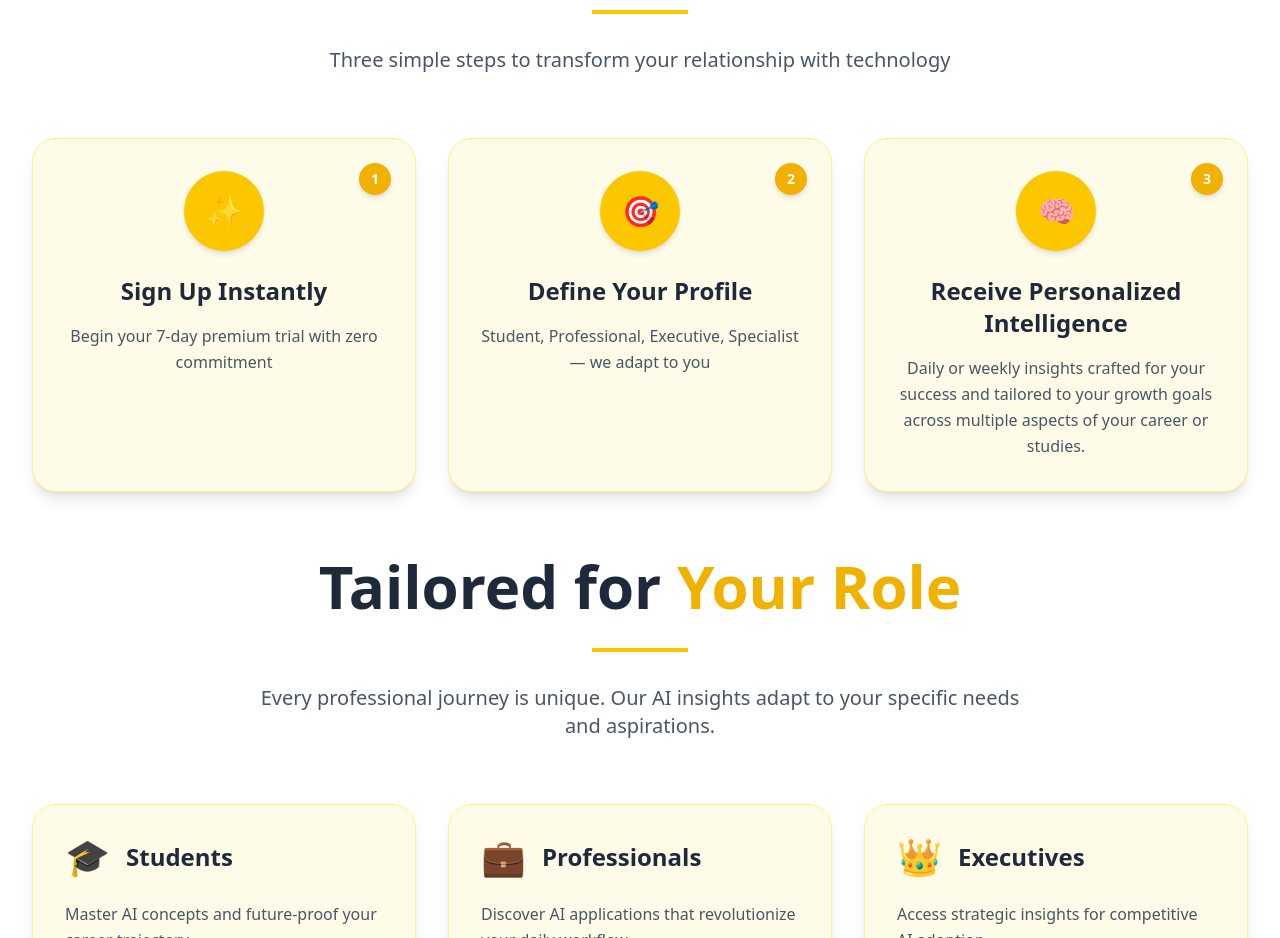
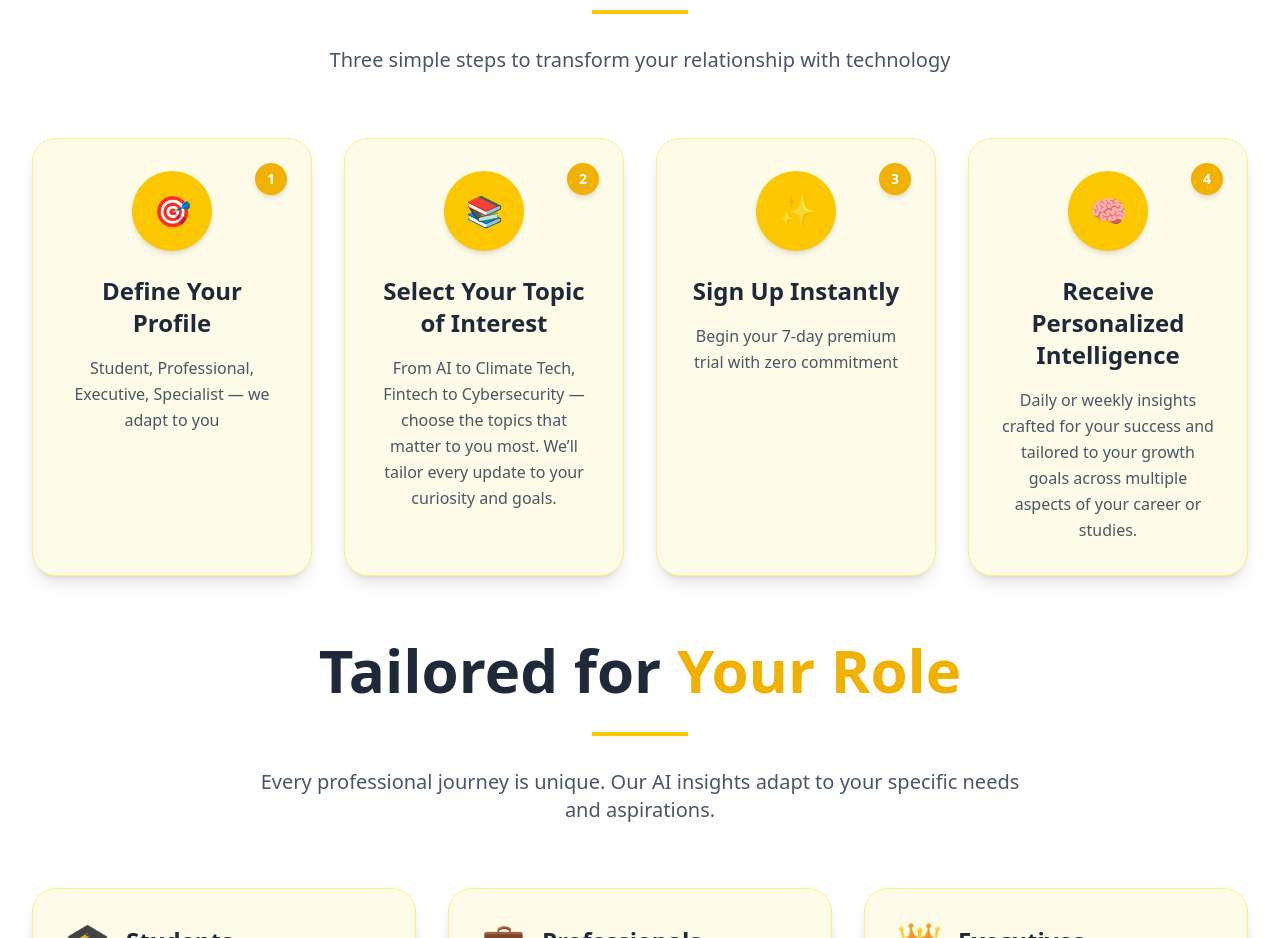
Before and after one commit to remote-cto/ultralit, a Next.js app: page / in a window 1280 px wide. Shown: the part 1560-2498 px from the top of the page. Built offline with nearby package versions, Linux system fonts and the light colour scheme.

Commit message:
changes the ui

```diff
--- a/app/components/HowItWorksSection.tsx
+++ b/app/components/HowItWorksSection.tsx
@@ -4,19 +4,26 @@ const HowItWorksSection = () => {
   const steps = [
     {
       number: 1,
-      title: "Sign Up Instantly",
-      description: "Begin your 7-day premium trial with zero commitment",
-      icon: "✨",
-    },
-    {
-      number: 2,
       title: "Define Your Profile",
       description:
         "Student, Professional, Executive, Specialist — we adapt to you",
       icon: "🎯",
     },
     {
+      number: 2,
+      title: "Select Your Topic of Interest",
+      description:
+        "From AI to Climate Tech, Fintech to Cybersecurity — choose the topics that matter to you most. We’ll tailor every update to your curiosity and goals.",
+      icon: "📚",
+    },
+    {
       number: 3,
+      title: "Sign Up Instantly",
+      description: "Begin your 7-day premium trial with zero commitment",
+      icon: "✨",
+    },
+    {
+      number: 4,
       title: "Receive Personalized Intelligence",
       description:
         "Daily or weekly insights crafted for your success and tailored to your growth goals across multiple aspects of your career or studies.",
@@ -40,7 +47,7 @@ const HowItWorksSection = () => {
         </FadeInUp>
 
         {/* Ensure equal height */}
-        <div className="grid md:grid-cols-3 gap-8 max-w-7xl mx-auto items-stretch">
+        <div className="grid md:grid-cols-4 gap-8 max-w-8xl mx-auto items-stretch">
           {steps.map((step, index) => (
             <FadeInUp key={step.number} delay={200 + index * 200}>
               <div className="group text-center p-8 bg-yellow-50 rounded-3xl border border-yellow-200 hover:border-yellow-400 transition-all duration-500 hover:scale-105 shadow-lg h-full flex flex-col">
```
